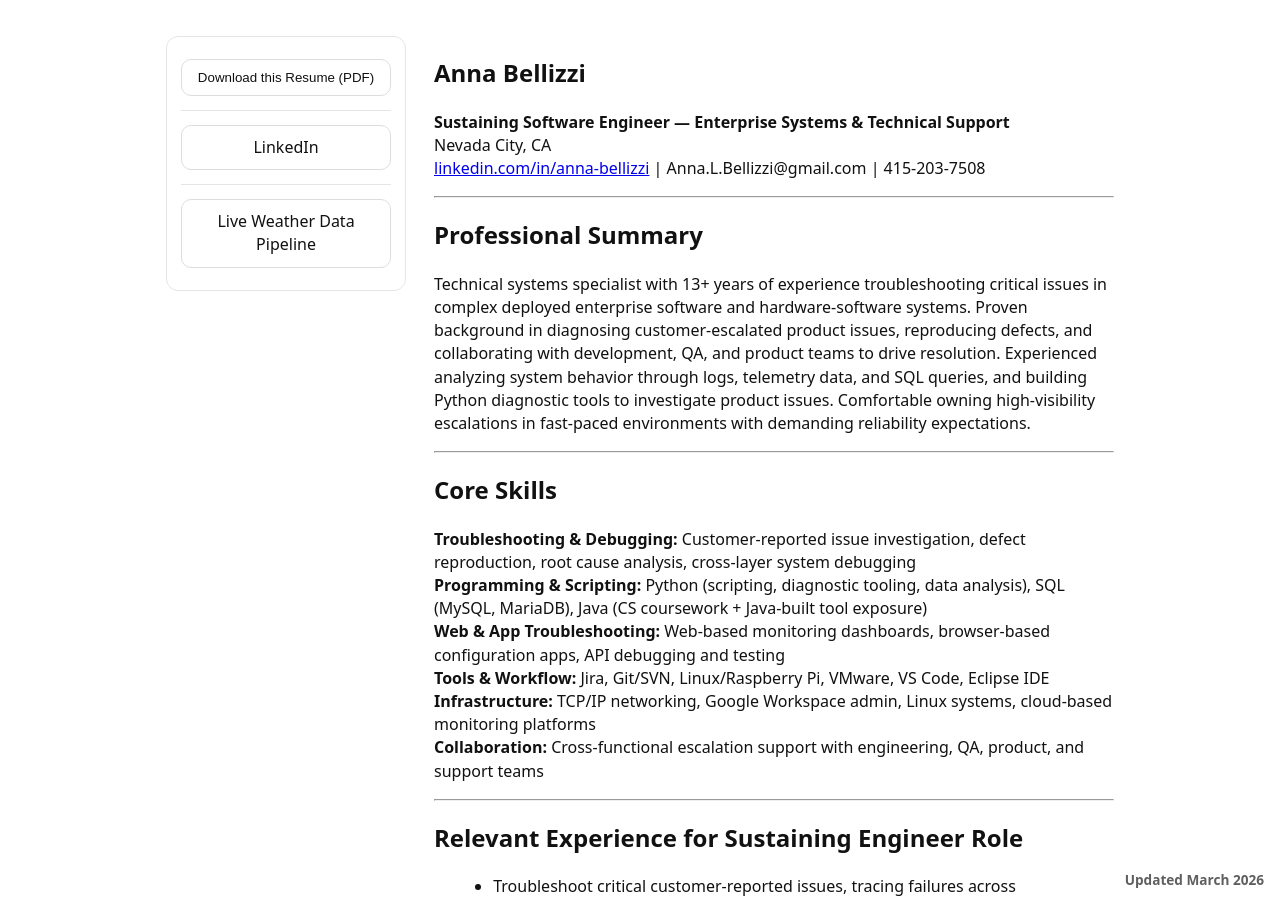
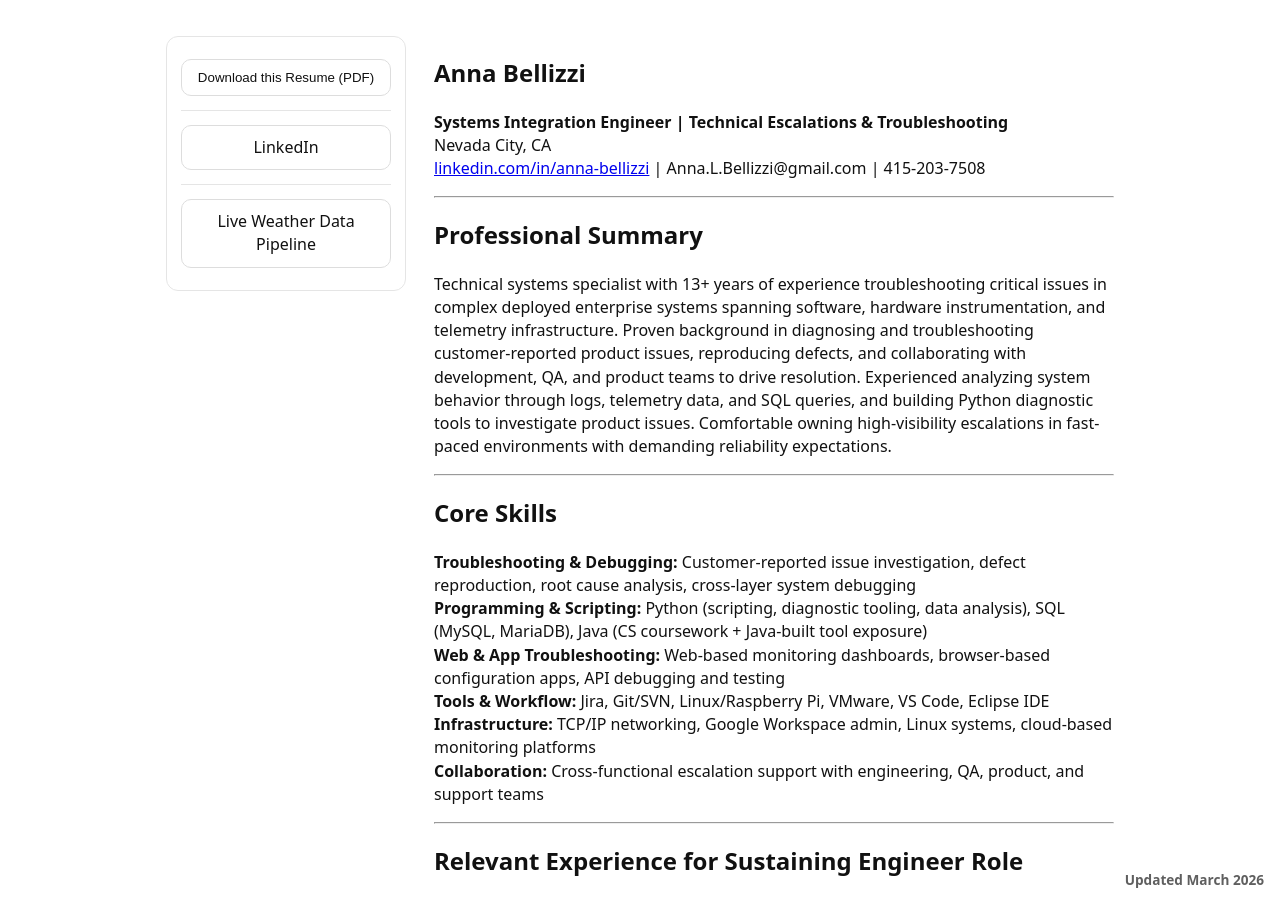
Before and after one commit to jostagirl/PublicResume, a Jekyll site: the page built from v/Veeva/index.md, in a window 1280 px wide and 900 px high. Built offline with Jekyll 4.4.1, drawn with Linux system fonts in a browser that asks for light colours; our own code applies the rules of GitHub Pages for plain Markdown files.

Commit message:
Publish resume site update

```diff
--- a/v/Veeva/index.md
+++ b/v/Veeva/index.md
@@ -3,7 +3,7 @@ title: Anna Bellizzi | Resume
 ---
 <h2>Anna Bellizzi</h2>
 
-<strong>Sustaining Software Engineer — Enterprise Systems & Technical Support</strong><br/>
+<strong>Systems Integration Engineer | Technical Escalations & Troubleshooting</strong><br/>
 Nevada City, CA<br/>
 <a href="https://www.linkedin.com/in/anna-bellizzi/">linkedin.com/in/anna-bellizzi</a> | Anna.L.Bellizzi@gmail.com | 415-203-7508
 
@@ -13,7 +13,7 @@ Nevada City, CA<br/>
 
 ## Professional Summary
 
-Technical systems specialist with 13+ years of experience troubleshooting critical issues in complex deployed enterprise software and hardware-software systems. Proven background in diagnosing customer-escalated product issues, reproducing defects, and collaborating with development, QA, and product teams to drive resolution. Experienced analyzing system behavior through logs, telemetry data, and SQL queries, and building Python diagnostic tools to investigate product issues. Comfortable owning high-visibility escalations in fast-paced environments with demanding reliability expectations.
+Technical systems specialist with 13+ years of experience troubleshooting critical issues in complex deployed enterprise systems spanning software, hardware instrumentation, and telemetry infrastructure. Proven background in diagnosing and troubleshooting customer-reported product issues, reproducing defects, and collaborating with development, QA, and product teams to drive resolution. Experienced analyzing system behavior through logs, telemetry data, and SQL queries, and building Python diagnostic tools to investigate product issues. Comfortable owning high-visibility escalations in fast-paced environments with demanding reliability expectations.
 
 ---
 
```
